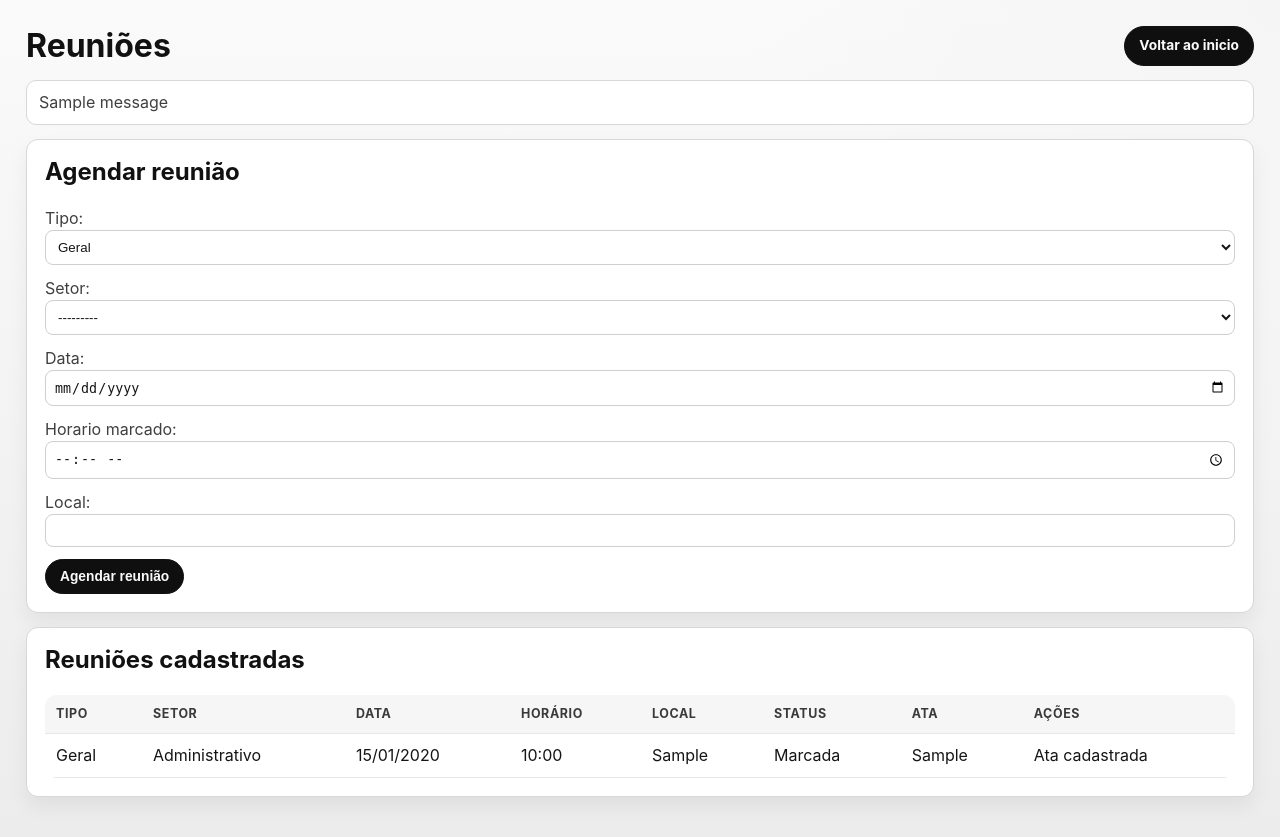
After one commit to flavioeduardo670/rpf, a Django app: page /reunioes/ in a window 1280 px wide. The commit adds this page. Run offline with Django 5.2, Linux system fonts and the light colour scheme; a user stored in the database is signed in; tables that the repository leaves empty hold one stand-in row (values such as "Sample post"); one stand-in notice (Sample message) is shown; parts of the project's set-up code (start-up, migrations or seed data) failed here and were passed over.

Commit message:
Adiciona módulo de reuniões com agendamento e criação de ata

```diff
--- a/core/forms.py
+++ b/core/forms.py
@@ -32,6 +32,7 @@ from .models import (
     PendenciaMensalItem,
     AjusteMorador,
     ContaFixa,
+    Reuniao,
 )
 
 
@@ -508,6 +509,27 @@ class EventoCalendarioForm(forms.ModelForm):
         }
 
 
+class ReuniaoForm(forms.ModelForm):
+    class Meta:
+        model = Reuniao
+        fields = ['tipo', 'setor', 'data', 'horario_marcado', 'local']
+        labels = {
+            'tipo': 'Tipo',
+            'setor': 'Setor',
+            'data': 'Data',
+            'horario_marcado': 'Horario marcado',
+            'local': 'Local',
+        }
+        widgets = {
+            'data': forms.DateInput(attrs={'type': 'date'}),
+            'horario_marcado': forms.TimeInput(attrs={'type': 'time'}),
+        }
+
+    def __init__(self, *args, **kwargs):
+        super().__init__(*args, **kwargs)
+        self.fields['setor'].required = False
+
+
 class DescontoMensalForm(forms.ModelForm):
     class Meta:
         model = DescontoMensal
--- /dev/null
+++ b/core/templates/core/reunioes.html
@@ -0,0 +1,107 @@
+{% load static %}
+<!DOCTYPE html>
+<html lang="pt-BR">
+<head>
+    <link rel="stylesheet" href="{% static 'core/base.css' %}">
+    <meta charset="UTF-8">
+    <meta name="viewport" content="width=device-width, initial-scale=1.0">
+    <title>Reuniões</title>
+    <style>
+        :root { --panel:#fff; --ink:#121212; --muted:#666; --line:#d7d7d7; --light:#f6f6f6; --dark:#0f0f0f; }
+        * { box-sizing:border-box; }
+        body { margin:0; padding:26px; background:linear-gradient(165deg,#f7f7f7,#ededed); color:var(--ink); font-family:"Trebuchet MS","Segoe UI",sans-serif; }
+        .wrap { max-width:1280px; margin:0 auto; }
+        .top { display:flex; justify-content:space-between; align-items:center; gap:12px; margin-bottom:14px; }
+        h1 { margin:0; }
+        .btn, button { text-decoration:none; border:1px solid #111; background:var(--dark); color:#fafafa; padding:9px 14px; border-radius:999px; font-weight:700; font-size:.86rem; cursor:pointer; }
+        .btn-secondary { background:#fff; color:#111; }
+        .panel { background:var(--panel); border:1px solid var(--line); border-radius:12px; padding:18px; box-shadow:0 10px 20px rgba(0,0,0,.06); margin-bottom:14px; }
+        .panel h2 { margin-top:0; }
+        form p { margin:0 0 12px; }
+        input, select, textarea { width:100%; border:1px solid #cfcfcf; border-radius:8px; padding:8px; background:#fff; }
+        .table-wrap { overflow:auto; }
+        table { width:100%; min-width:940px; border-collapse:collapse; }
+        th, td { padding:10px 11px; border-bottom:1px solid #e8e8e8; text-align:left; vertical-align:top; }
+        th { background:var(--light); font-size:.78rem; text-transform:uppercase; letter-spacing:.6px; }
+        .empty { color:var(--muted); text-align:center; }
+        .messages { list-style:none; margin:0 0 14px; padding:0; display:grid; gap:8px; }
+        .messages li { border:1px solid #d7d7d7; background:#fff; border-radius:10px; padding:10px 12px; }
+        .actions form { margin:0; }
+        @media (max-width:920px){ body{padding:14px;} .top{flex-direction:column; align-items:flex-start;} .btn, button{width:100%; text-align:center;} }
+    </style>
+</head>
+<body class="app-body">
+<div class="wrap">
+    <div class="top">
+        <h1>Reuniões</h1>
+        <a class="btn" href="{% url 'home' %}">Voltar ao inicio</a>
+    </div>
+
+    {% if messages %}
+    <ul class="messages">
+        {% for message in messages %}
+        <li>{{ message }}</li>
+        {% endfor %}
+    </ul>
+    {% endif %}
+
+    <section class="panel">
+        <h2>Agendar reunião</h2>
+        <form method="post">
+            {% csrf_token %}
+            {{ form.as_p }}
+            <button type="submit">Agendar reunião</button>
+        </form>
+    </section>
+
+    <section class="panel">
+        <h2>Reuniões cadastradas</h2>
+        <div class="table-wrap">
+            <table>
+                <tr>
+                    <th>Tipo</th>
+                    <th>Setor</th>
+                    <th>Data</th>
+                    <th>Horário</th>
+                    <th>Local</th>
+                    <th>Status</th>
+                    <th>Ata</th>
+                    <th>Ações</th>
+                </tr>
+                {% for reuniao in reunioes %}
+                <tr>
+                    <td>{{ reuniao.get_tipo_display }}</td>
+                    <td>{{ reuniao.get_setor_display|default:'-' }}</td>
+                    <td>{{ reuniao.data|date:"d/m/Y" }}</td>
+                    <td>{{ reuniao.horario_marcado|time:"H:i" }}</td>
+                    <td>{{ reuniao.local }}</td>
+                    <td>{{ reuniao.get_status_display }}</td>
+                    <td>
+                        {% if reuniao.ata %}
+                        {{ reuniao.ata.identificador_formatado }}
+                        {% else %}
+                        -
+                        {% endif %}
+                    </td>
+                    <td class="actions">
+                        {% if reuniao.status in status_permite_ata and not reuniao.ata %}
+                        <form method="post" action="{% url 'adicionar_ata_reuniao' reuniao.id %}">
+                            {% csrf_token %}
+                            <button type="submit" class="btn-secondary">Adicionar ata</button>
+                        </form>
+                        {% elif reuniao.ata %}
+                        Ata cadastrada
+                        {% else %}
+                        Indisponível
+                        {% endif %}
+                    </td>
+                </tr>
+                {% empty %}
+                <tr><td colspan="8" class="empty">Nenhuma reunião cadastrada.</td></tr>
+                {% endfor %}
+            </table>
+        </div>
+    </section>
+</div>
+</body>
+</html>
--- a/core/urls.py
+++ b/core/urls.py
@@ -7,6 +7,8 @@ urlpatterns = [
     path('acessos/', views.gerenciar_acessos, name='gerenciar_acessos'),
     path('', views.home, name='home'),
     path('calendario/', views.calendario, name='calendario'),
+    path('reunioes/', views.reunioes, name='reunioes'),
+    path('reunioes/<int:reuniao_id>/ata/adicionar/', views.adicionar_ata_reuniao, name='adicionar_ata_reuniao'),
     path('perfil/', views.perfil, name='perfil'),
     path('moradores/', views.moradores, name='moradores'),
     path('moradores/exportar/', views.exportar_moradores_csv, name='exportar_moradores_csv'),
--- a/core/views/__init__.py
+++ b/core/views/__init__.py
@@ -26,3 +26,4 @@ from .manutencao import editar_os, lista_os, manutencao
 from .moradores import exportar_moradores_csv, moradores, perfil
 from .pix import webhook_pix
 from .rock import comprar_rocks, editar_rock, exportar_ingressos_rock_pdf, ingressos_rock, lotes_rock, rock
+from .reunioes import adicionar_ata_reuniao, reunioes
--- /dev/null
+++ b/core/views/reunioes.py
@@ -0,0 +1,46 @@
+from django.contrib import messages
+from django.contrib.auth.decorators import login_required
+from django.shortcuts import get_object_or_404, redirect, render
+
+from core.forms import ReuniaoForm
+from core.models import AtaReuniao, Reuniao
+
+
+@login_required
+def reunioes(request):
+    form = ReuniaoForm(request.POST or None)
+    if request.method == 'POST' and form.is_valid():
+        form.save()
+        messages.success(request, 'Reunião agendada com sucesso.')
+        return redirect('reunioes')
+
+    reunioes_cadastradas = Reuniao.objects.select_related('ata').all().order_by('-data', '-horario_marcado')
+    return render(
+        request,
+        'core/reunioes.html',
+        {
+            'form': form,
+            'reunioes': reunioes_cadastradas,
+            'status_permite_ata': {'marcada', 'realizada'},
+        },
+    )
+
+
+@login_required
+def adicionar_ata_reuniao(request, reuniao_id):
+    reuniao = get_object_or_404(Reuniao, pk=reuniao_id)
+
+    if request.method != 'POST':
+        return redirect('reunioes')
+
+    if reuniao.status not in {'marcada', 'realizada'}:
+        messages.error(request, 'A ata só pode ser adicionada para reuniões marcadas ou realizadas.')
+        return redirect('reunioes')
+
+    if hasattr(reuniao, 'ata'):
+        messages.info(request, 'Esta reunião já possui ata cadastrada.')
+        return redirect('reunioes')
+
+    AtaReuniao.objects.create(reuniao=reuniao, criado_por=request.user)
+    messages.success(request, 'Ata adicionada com sucesso.')
+    return redirect('reunioes')
```
Also changed, not shown: core/templates/core/home.html (+7 -0 lines).
